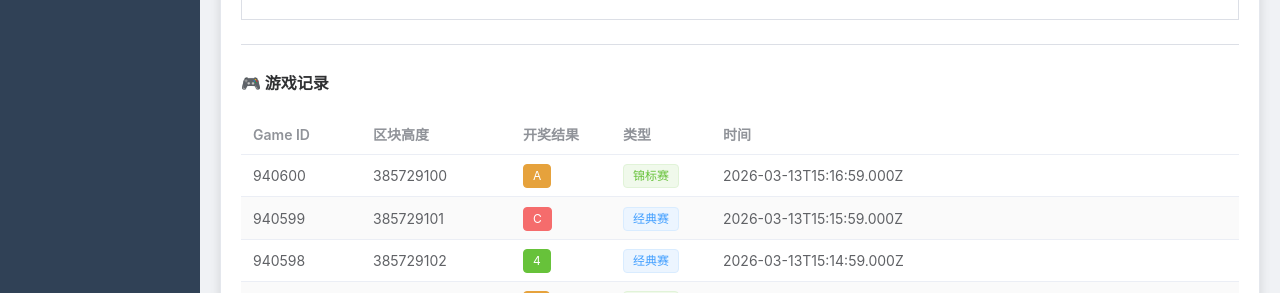
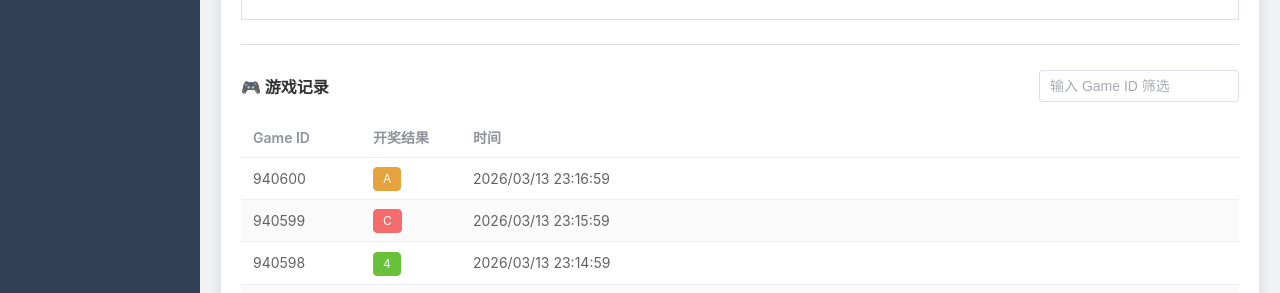
Before and after one commit to tankerlin01/hashgame, a Vue app: page /#/history in a window 1280 px wide. Shown: the part 507-800 px from the top of the page. Built offline with nearby package versions, Linux system fonts and the light colour scheme.

Commit message:
feat(history): 优化游戏记录模块
- 移除类型和区块高度列
- 时间列显示北京时间
- 增加 Game ID 筛选功能

```diff
--- a/src/views/History.vue
+++ b/src/views/History.vue
@@ -40,11 +40,18 @@
 
       <!-- Game List -->
       <div class="game-list">
-        <h4>🎮 游戏记录</h4>
+        <div class="game-list-header">
+          <h4>🎮 游戏记录</h4>
+          <el-input
+            v-model="gameIdFilter"
+            placeholder="输入 Game ID 筛选"
+            clearable
+            style="width: 200px"
+          />
+        </div>
 
-        <el-table :data="games" stripe style="width: 100%">
+        <el-table :data="filteredGames" stripe style="width: 100%">
           <el-table-column prop="game_id" label="Game ID" width="120" />
-          <el-table-column prop="block_height" label="区块高度" width="150" />
           <el-table-column label="开奖结果" width="100">
             <template #default="{ row }">
               <el-tag :type="getResultType(row.result)" effect="dark">
@@ -52,14 +59,11 @@
               </el-tag>
             </template>
           </el-table-column>
-          <el-table-column prop="game_type" label="类型" width="100">
+          <el-table-column label="时间" min-width="180">
             <template #default="{ row }">
-              <el-tag :type="row.game_type === 'classic' ? 'primary' : 'success'">
-                {{ row.game_type === 'classic' ? '经典赛' : '锦标赛' }}
-              </el-tag>
+              {{ formatBeijingTime(row.created_at) }}
             </template>
           </el-table-column>
-          <el-table-column prop="created_at" label="时间" />
         </el-table>
 
         <div class="load-more">
@@ -77,6 +81,7 @@ import { useGameStore } from '../stores/gameStore'
 const gameStore = useGameStore()
 const range = ref('100')
 const pageSize = ref(20)
+const gameIdFilter = ref('')
 
 const ranges = [
   { label: '最近100轮', value: '100' },
@@ -89,7 +94,18 @@ const ranges = [
 
 const chars = '0123456789abcdef'.split('')
 
-const games = computed(() => gameStore.games.slice(0, pageSize.value))
+// 根据 game id 筛选游戏记录
+const filteredGames = computed(() => {
+  let result = gameStore.games
+
+  // 根据 game id 筛选
+  if (gameIdFilter.value.trim()) {
+    const filter = gameIdFilter.value.trim().toLowerCase()
+    result = result.filter(game => game.game_id.toLowerCase().includes(filter))
+  }
+
+  return result.slice(0, pageSize.value)
+})
 
 const currentStats = computed(() => {
   if (range.value === 'all') {
@@ -109,6 +125,21 @@ const coldChars = computed(() => sortedChars.value.slice(-3))
 
 const isHotChar = (char: string) => hotChars.value.includes(char)
 const isColdChar = (char: string) => coldChars.value.includes(char)
+
+// 格式化为北京时间
+const formatBeijingTime = (isoString: string): string => {
+  const date = new Date(isoString)
+  return date.toLocaleString('zh-CN', {
+    timeZone: 'Asia/Shanghai',
+    year: 'numeric',
+    month: '2-digit',
+    day: '2-digit',
+    hour: '2-digit',
+    minute: '2-digit',
+    second: '2-digit',
+    hour12: false
+  })
+}
 
 const getTrend = (char: string) => {
   // Compare recent 100 vs previous 100
@@ -202,6 +233,17 @@ onMounted(() => {
   margin-top: 20px;
 }
 
+.game-list-header {
+  display: flex;
+  justify-content: space-between;
+  align-items: center;
+  margin-bottom: 16px;
+}
+
+.game-list-header h4 {
+  margin: 0;
+}
+
 .load-more {
   text-align: center;
   margin-top: 20px;
```
